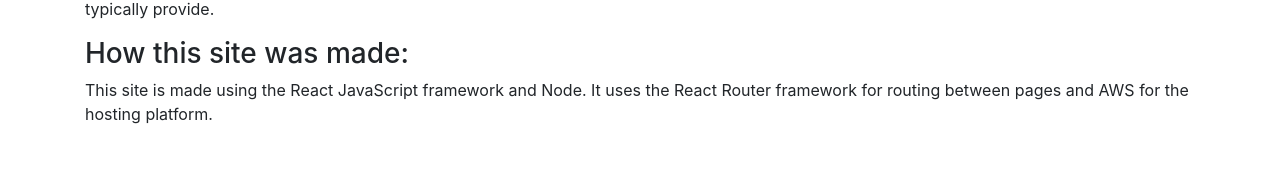
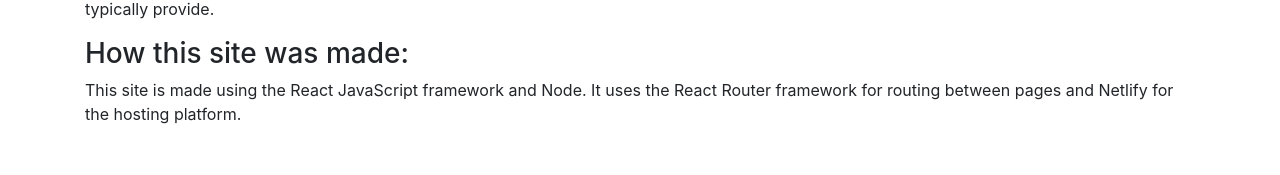
Before and after one commit to ddalton299/portfoliosite, a React (Create React App) app: page /AboutSite in a window 1280 px wide. Shown: the part 125-300 px from the top of the page. Built offline with nearby package versions, Linux system fonts and the light colour scheme.

Commit message:
Second Version

```diff
--- a/package.json
+++ b/package.json
@@ -13,7 +13,7 @@
   },
   "scripts": {
     "start": "react-scripts start",
-    "build": "react-scripts build",
+    "build": "CI= react-scripts build",
     "test": "react-scripts test",
     "eject": "react-scripts eject"
   },
--- a/src/components/pages/AboutSite.js
+++ b/src/components/pages/AboutSite.js
@@ -12,7 +12,7 @@
                 <h3>How this site was made:</h3>
                 <p>
                     This site is made using the React JavaScript framework and Node. It uses the React Router framework
-                    for routing between pages and AWS for the hosting platform.
+                    for routing between pages and Netlify for the hosting platform.
                 </p>
             </div>
         </div>
```
